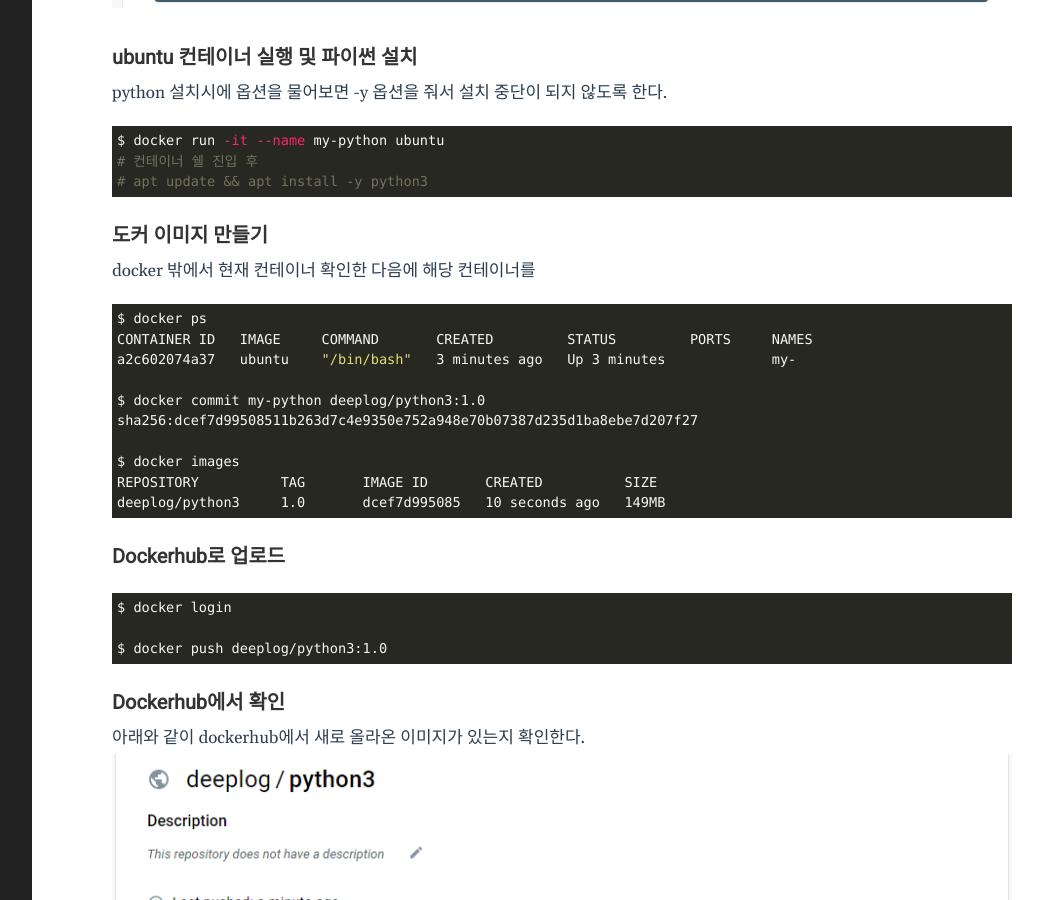
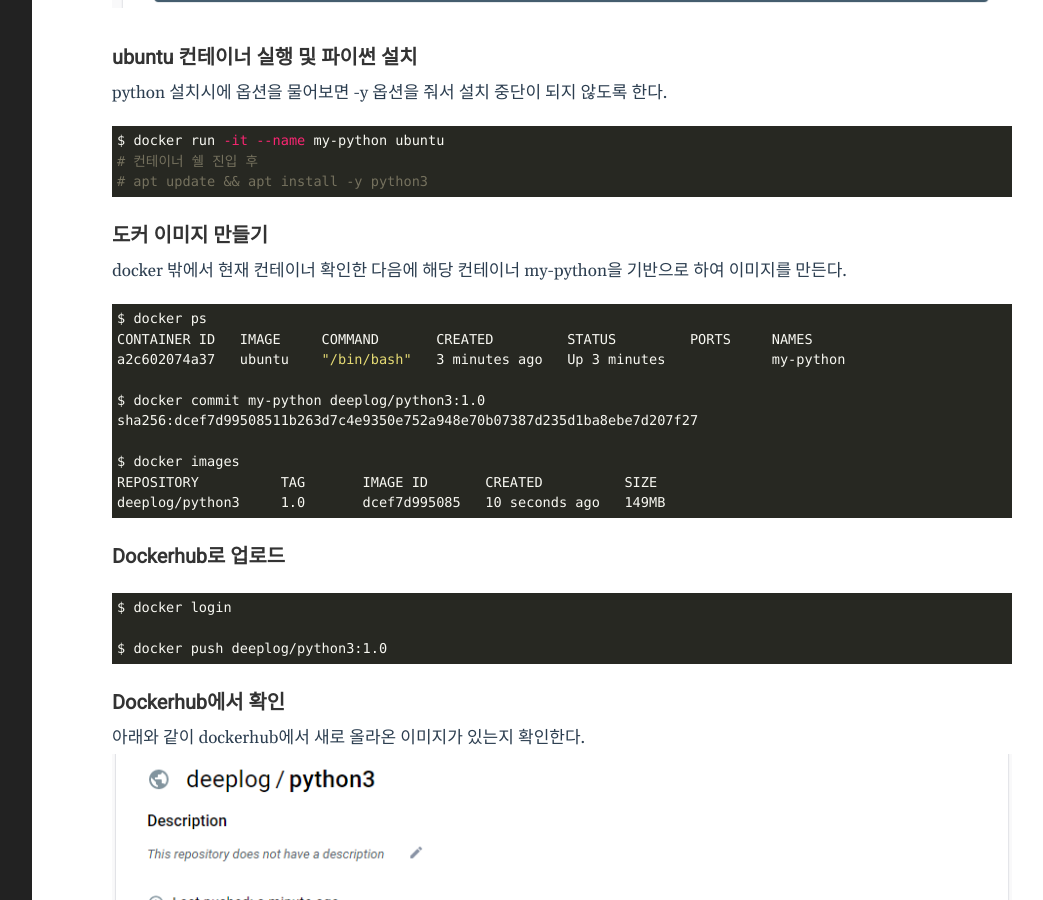
Before and after one commit to deeplog/deeplog.github.io, a Jekyll site: the page built from _posts/2023-02-28-docker-hub.md, in a window 1280 px wide and 900 px high, scrolled down 1523 px. Shown: the whole window, without its empty margins (188-1231 px from the left). Built offline with Jekyll 4.4.1, drawn with Linux system fonts in a browser that asks for light colours.

Commit message:
도커 내용 업데이트

````diff
--- a/_posts/2023-02-28-docker-hub.md
+++ b/_posts/2023-02-28-docker-hub.md
@@ -32,12 +32,12 @@ $ docker run -it --name my-python ubuntu
 
 ### 도커 이미지 만들기
 
-docker 밖에서 현재 컨테이너 확인한 다음에 해당 컨테이너를
+docker 밖에서 현재 컨테이너 확인한 다음에 해당 컨테이너 my-python을 기반으로 하여 이미지를 만든다.
 
 ```shell
 $ docker ps
 CONTAINER ID   IMAGE     COMMAND       CREATED         STATUS         PORTS     NAMES
-a2c602074a37   ubuntu    "/bin/bash"   3 minutes ago   Up 3 minutes             my-
+a2c602074a37   ubuntu    "/bin/bash"   3 minutes ago   Up 3 minutes             my-python
 
 $ docker commit my-python deeplog/python3:1.0
 sha256:dcef7d99508511b263d7c4e9350e752a948e70b07387d235d1ba8ebe7d207f27
````
Also changed, not shown: 1 other file.
